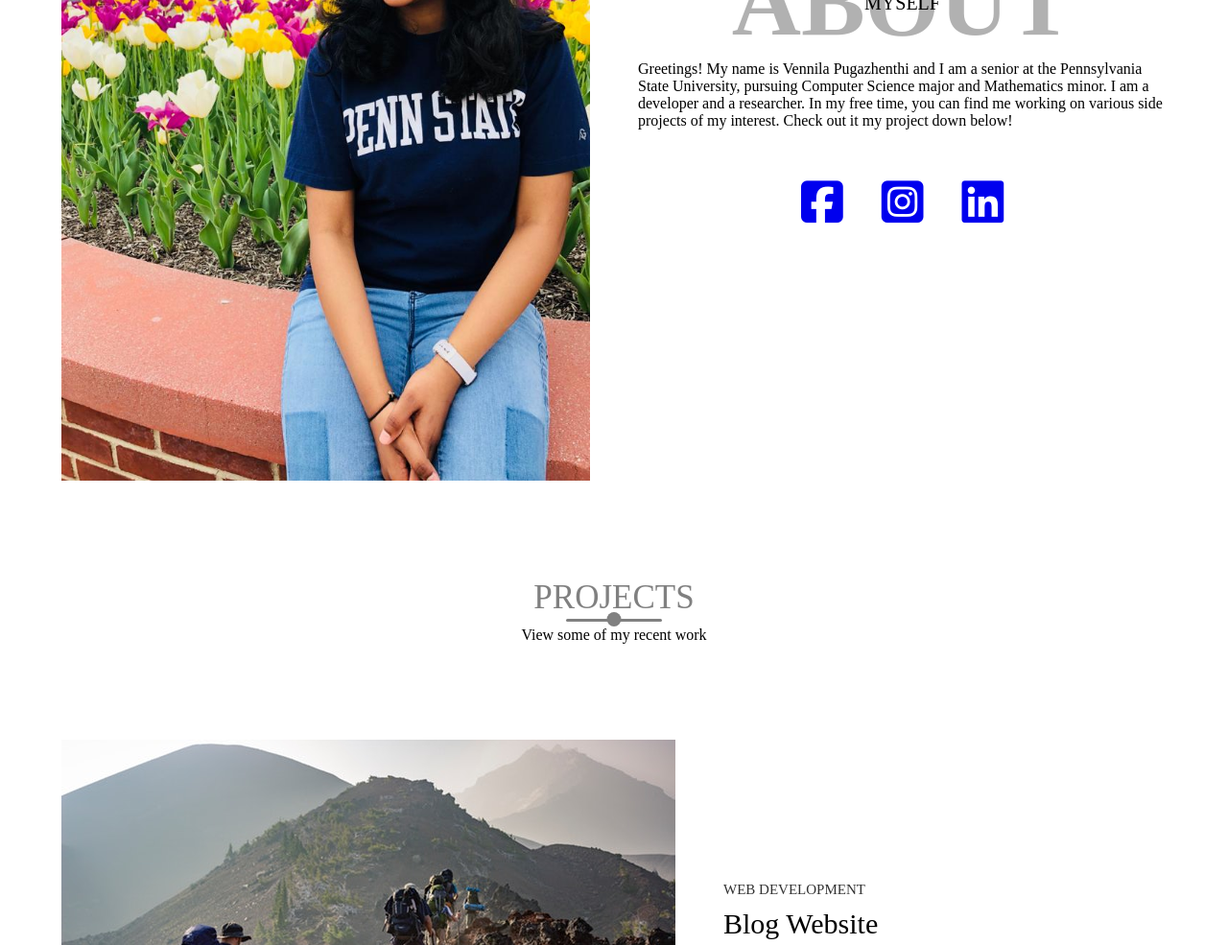
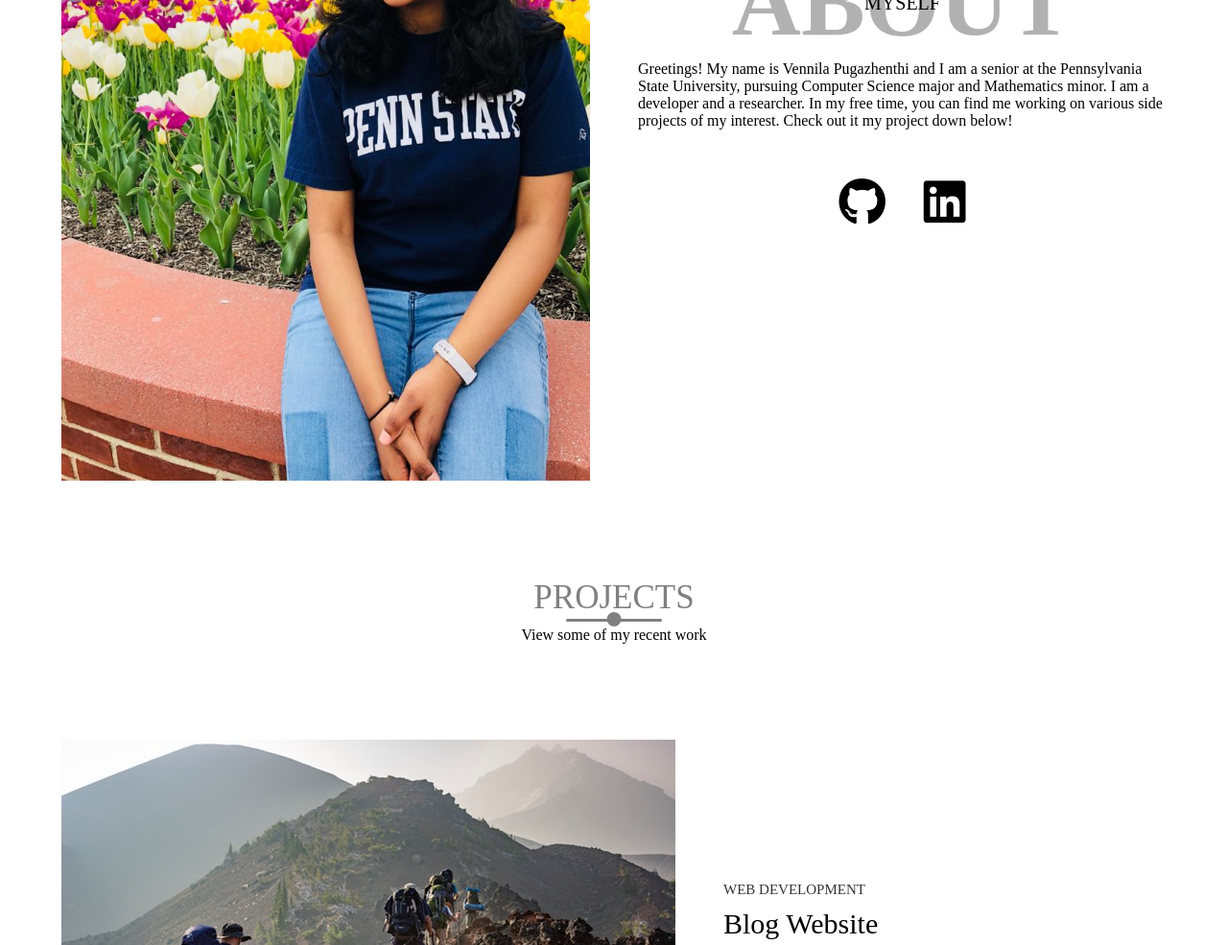
Before and after one commit to VennilaPugazhenthi/vennilapugazhenthi.github.io, a plain HTML site: page index.html in a window 1280 px wide. Shown: the part 1099-2084 px from the top of the page at 96% size. Drawn offline with nearby package versions, Linux system fonts and the light colour scheme.

Commit message:
Add Social Media links

```diff
--- a/index.html
+++ b/index.html
@@ -95,18 +95,18 @@
                 </p>
                 <div class="social-media">
                     <ul class="nav-list-social-media">
+<!--                        <li>-->
+<!--                            <a href="#" class="icon-link">-->
+<!--                                <i class="fab fa-facebook-square"></i>-->
+<!--                            </a>-->
+<!--                        </li>-->
                         <li>
-                            <a href="#" class="icon-link">
-                                <i class="fab fa-facebook-square"></i>
+                            <a href="https://github.com/VennilaPugazhenthi" class="icon-link" target="_blank">
+                                <i class="fab fa-github"></i>
                             </a>
                         </li>
                         <li>
-                            <a href="#" class="icon-link">
-                                <i class="fab fa-instagram-square"></i>
-                            </a>
-                        </li>
-                        <li>
-                            <a href="#" class="icon-link">
+                            <a href="https://www.linkedin.com/in/vennila-pugazhenthi-bb594b167/" class="icon-link" target="_blank">
                                 <i class="fab fa-linkedin"></i>
                             </a>
                         </li>
--- a/styles.css
+++ b/styles.css
@@ -103,6 +103,7 @@ nav{
     color: #eb648c;
     content: "\00d7";
     font-weight: 300;
+    font-size: 3.5rem;
     font-family: Arial, sans-serif;
 }
 
@@ -286,6 +287,7 @@ nav{
 }
 .social-media i{
     font-size: 5rem;
+    color: #000000;
     transition: color 650ms;
 }
 .fa-facebook-square:hover{
```
